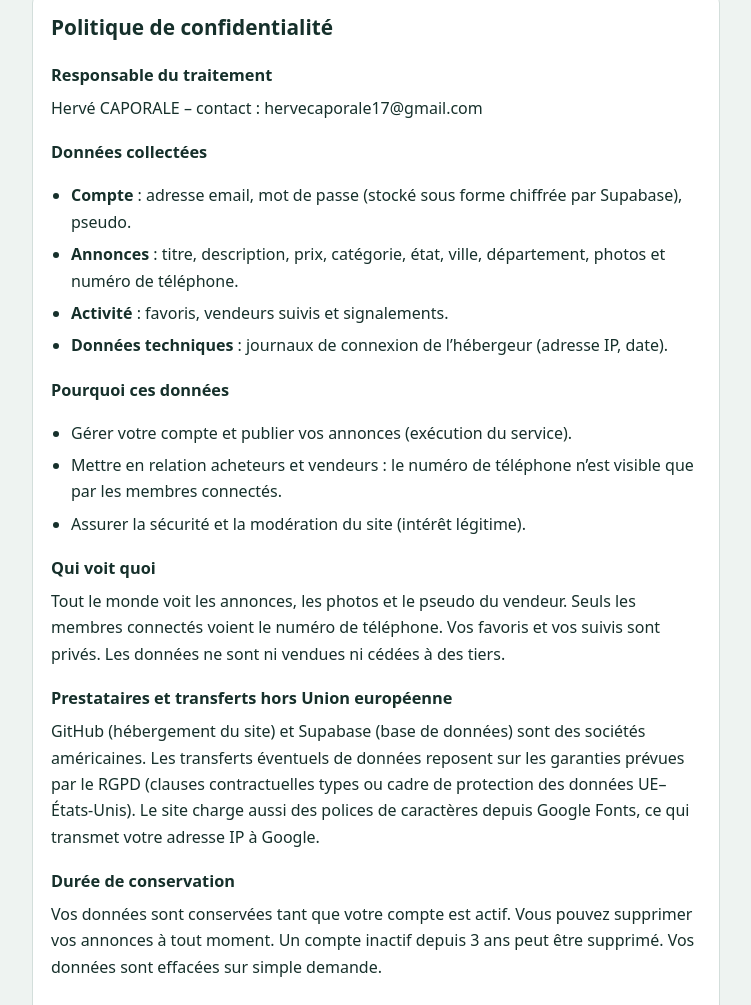
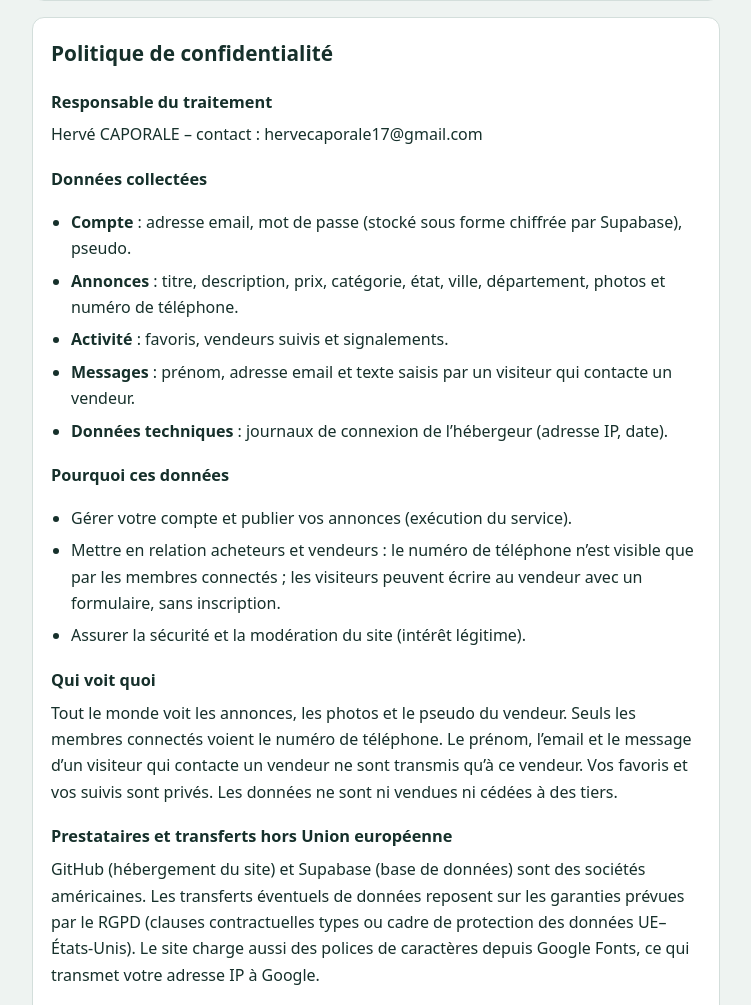
Before and after one commit to snakewars26/collectionneurs-aquitaine, a plain HTML site: page legal.html in a window 1280 px wide. Shown: the part 2708-3713 px from the top of the page, without its empty margins (264-1015 px from the left). Drawn offline with Linux system fonts and the light colour scheme.

Commit message:
Add files via upload

```diff
--- a/legal.html
+++ b/legal.html
@@ -70,7 +70,7 @@ mark{background:var(--mark);color:inherit;padding:0 3px;border-radius:3px}
 <h3>5. Pas de livraison, pas de paiement sur le site</h3>
 <p>Les ventes se font <strong>en main propre uniquement</strong>. Le site ne gère ni paiement, ni expédition. Le contrat de vente est conclu uniquement entre l’acheteur et le vendeur. L’éditeur n’en est pas partie et ne garantit ni l’état, ni l’authenticité, ni la valeur des objets.</p>
 <h3>6. Vigilance</h3>
-<p>Demandez des photos détaillées, vérifiez l’authenticité de l’objet avant d’acheter et évitez tout paiement à l’avance. Chaque vendeur reste responsable de ses éventuelles obligations fiscales.</p>
+<p>Demandez des photos détaillées, vérifiez l’authenticité de l’objet avant d’acheter et évitez tout paiement à l’avance. Chaque vendeur reste responsable de ses éventuelles obligations fiscales. Les coordonnées reçues par message ne doivent servir qu’à répondre à la demande, jamais à du démarchage.</p>
 <h3>7. Modération</h3>
 <p>L’éditeur peut supprimer une annonce ou suspendre un compte qui ne respecte pas ces conditions, avec ou sans préavis en cas de contenu illicite ou de fraude.</p>
 <h3>8. Responsabilité</h3>
@@ -90,16 +90,17 @@ mark{background:var(--mark);color:inherit;padding:0 3px;border-radius:3px}
 <li><strong>Compte</strong> : adresse email, mot de passe (stocké sous forme chiffrée par Supabase), pseudo.</li>
 <li><strong>Annonces</strong> : titre, description, prix, catégorie, état, ville, département, photos et numéro de téléphone.</li>
 <li><strong>Activité</strong> : favoris, vendeurs suivis et signalements.</li>
+<li><strong>Messages</strong> : prénom, adresse email et texte saisis par un visiteur qui contacte un vendeur.</li>
 <li><strong>Données techniques</strong> : journaux de connexion de l’hébergeur (adresse IP, date).</li>
 </ul>
 <h3>Pourquoi ces données</h3>
 <ul>
 <li>Gérer votre compte et publier vos annonces (exécution du service).</li>
-<li>Mettre en relation acheteurs et vendeurs : le numéro de téléphone n’est visible que par les membres connectés.</li>
+<li>Mettre en relation acheteurs et vendeurs : le numéro de téléphone n’est visible que par les membres connectés ; les visiteurs peuvent écrire au vendeur avec un formulaire, sans inscription.</li>
 <li>Assurer la sécurité et la modération du site (intérêt légitime).</li>
 </ul>
 <h3>Qui voit quoi</h3>
-<p>Tout le monde voit les annonces, les photos et le pseudo du vendeur. Seuls les membres connectés voient le numéro de téléphone. Vos favoris et vos suivis sont privés. Les données ne sont ni vendues ni cédées à des tiers.</p>
+<p>Tout le monde voit les annonces, les photos et le pseudo du vendeur. Seuls les membres connectés voient le numéro de téléphone. Le prénom, l’email et le message d’un visiteur qui contacte un vendeur ne sont transmis qu’à ce vendeur. Vos favoris et vos suivis sont privés. Les données ne sont ni vendues ni cédées à des tiers.</p>
 <h3>Prestataires et transferts hors Union européenne</h3>
 <p>GitHub (hébergement du site) et Supabase (base de données) sont des sociétés américaines. Les transferts éventuels de données reposent sur les garanties prévues par le RGPD (clauses contractuelles types ou cadre de protection des données UE–États-Unis). Le site charge aussi des polices de caractères depuis Google Fonts, ce qui transmet votre adresse IP à Google.</p>
 <h3>Durée de conservation</h3>
```
